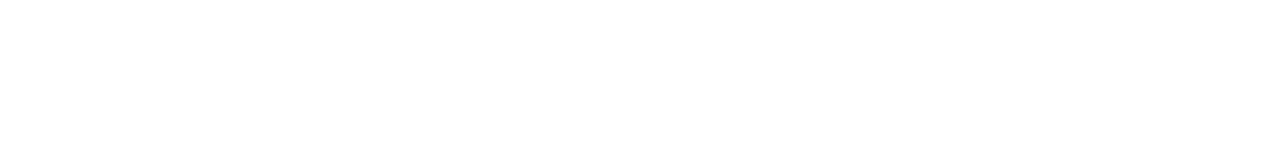
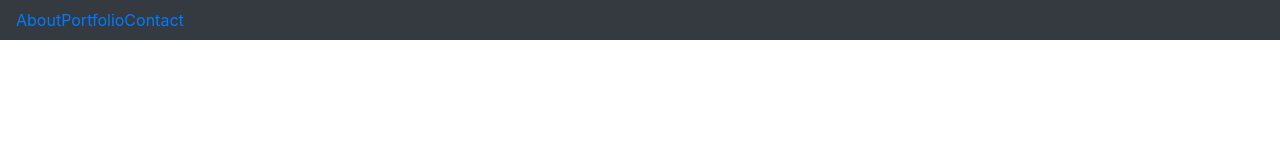
Before and after one commit to cmoraes2013/Responsive-Portfolio, a plain HTML site: page index.html in a window 1280 px wide. Drawn offline with nearby package versions, Linux system fonts and the light colour scheme.

Commit message:
added nav bar

```diff
--- a/index.html
+++ b/index.html
@@ -4,9 +4,39 @@
     <meta charset="UTF-8">
     <meta name="viewport" content="width=device-width, initial-scale=1.0">
     <meta http-equiv="X-UA-Compatible" content="ie=edge">
-    <title>Document</title>
+    <title>Responsive Portfolio</title>
 </head>
+    <link rel="stylesheet" type="text/css" href="assets/css/style.css">
+    <link rel="stylesheet" href="https://stackpath.bootstrapcdn.com/bootstrap/4.3.1/css/bootstrap.min.css" integrity="sha384-ggOyR0iXCbMQv3Xipma34MD+dH/1fQ784/j6cY/iJTQUOhcWr7x9JvoRxT2MZw1T" crossorigin="anonymous">
 <body>
+        <nav class="navbar navbar-expand-lg navbar-dark bg-dark">
+                <a href="index.html">About</a>
+                <button class="navbar-toggler" type="button" data-toggle="collapse" data-target="#navbarNav" aria-controls="navbarNav" aria-expanded="false" aria-label="Toggle navigation">
+                  <span class="navbar-toggler-icon"></span>
+                </button>
+
+                <div class="collapse navbar-collapse" id="navbarNav">
+                  <ul class="navbar-nav">
+                    <li class="nav-item active">
+                    <a href="portfolio.html">Portfolio</a>
+
+                    </li>
+                    <li class="nav-item">
+                 <a href="contact.html">Contact</a>
+                    </li>
+                    <li class="nav-item">
+                    </li>
+                  </ul>
+                </div>
+              </nav>
+
+
+
+
+
+
+
+
 
 </body>
 </html>
```
Also changed, not shown: assets/css/style.css (added).
